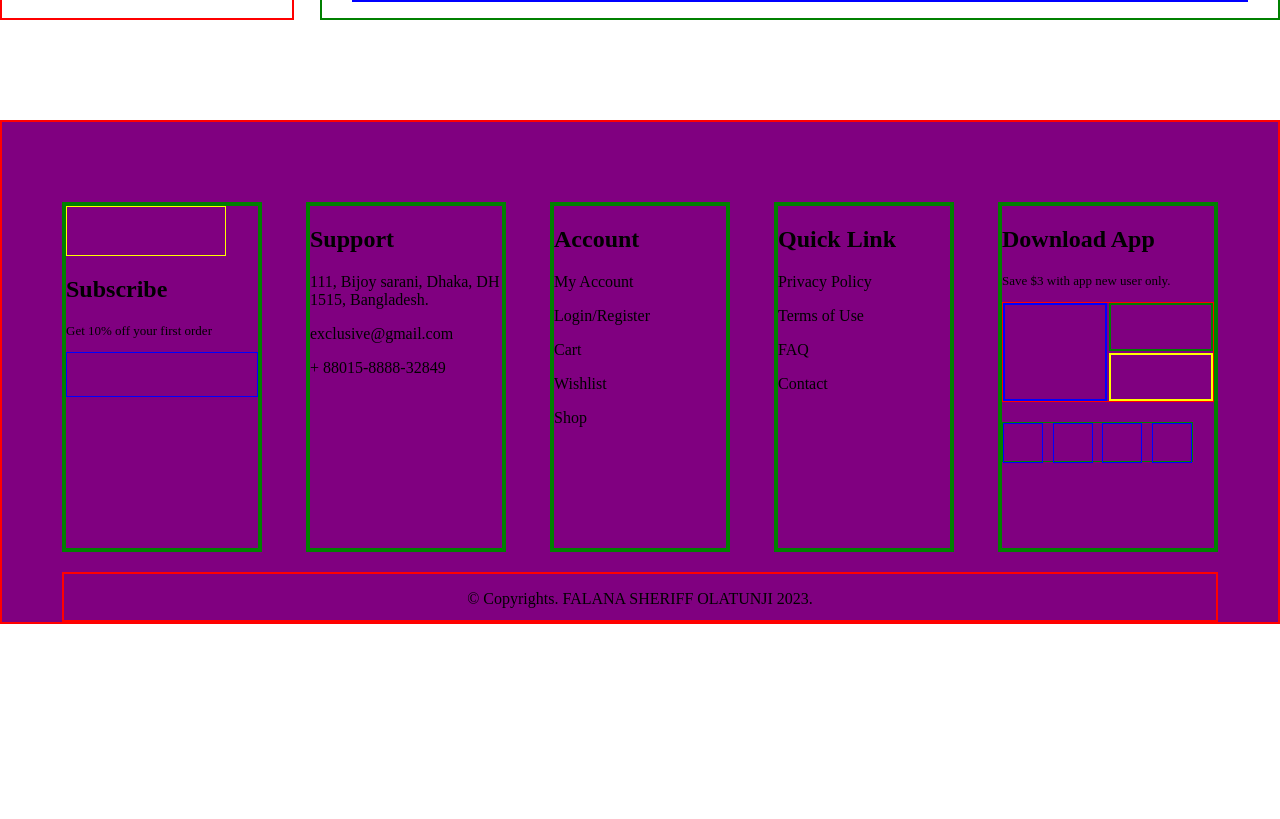
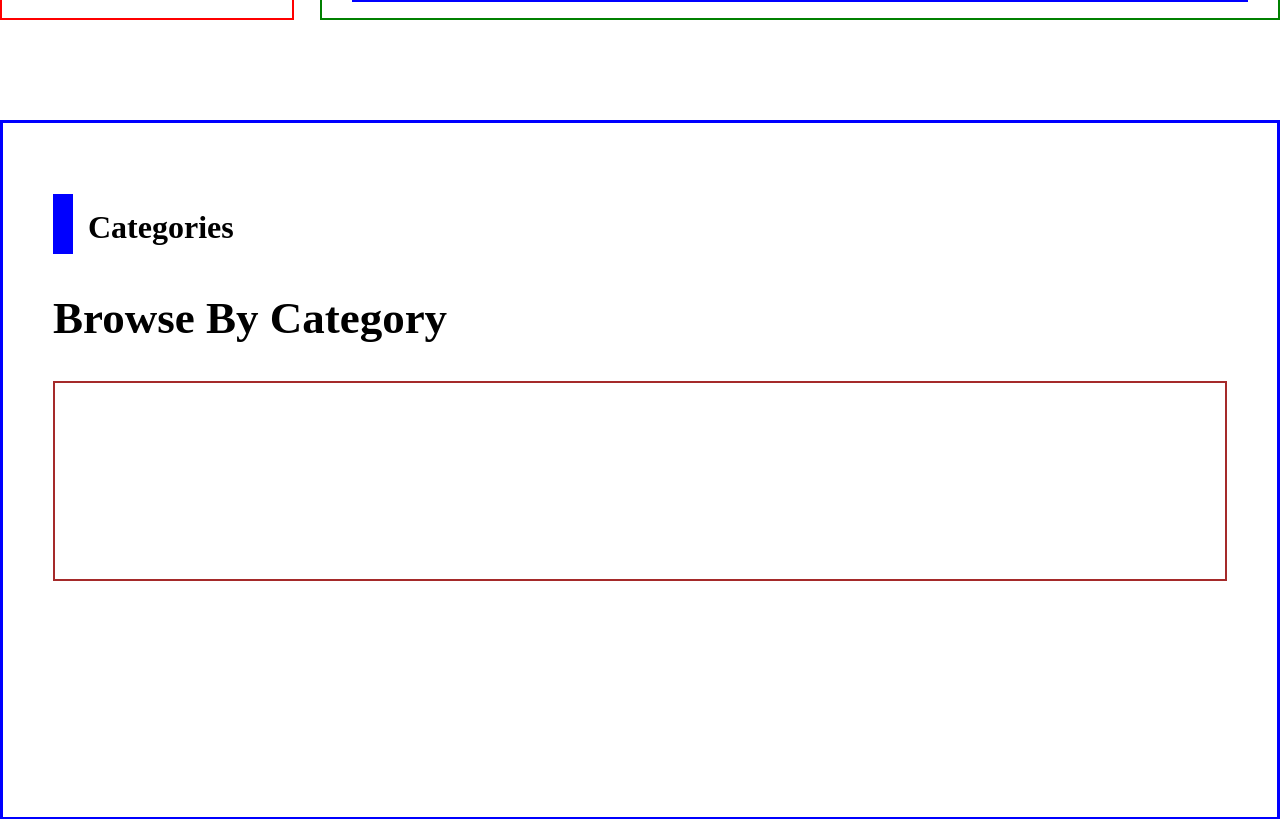
Before and after one commit to olatunji-20/exclusive, a Vue app: page / in a window 1280 px wide. Shown: the part 480-1299 px from the top of the page. Before the commit the page ends 1104 px from the top, so only its background shows below. Built offline with nearby package versions, Linux system fonts and the light colour scheme.

Commit message:
continue

```diff
--- /dev/null
+++ b/src/components/Categories.vue
@@ -0,0 +1,41 @@
+<template>
+  <div>
+    <h1>Categories</h1>
+    <h2>Browse By Category</h2>
+    <div class="content"></div>
+  </div>
+</template>
+
+<script>
+export default {
+    name: "Categories",
+    setup() {
+
+    }
+
+}
+</script>
+
+<style scoped>
+div {
+    border: 3px solid blue;
+    width: 100%;
+    height: 700px;
+    padding: 50px;
+}
+h1 {
+    border-left: 20px solid blue;
+    width: auto;
+    height: 60px;
+    padding: 15px;
+}
+h2 {
+    font-size: 45px;
+}
+.content {
+    border: 2px solid brown;
+    width: 100%;
+    height: 200px;
+    margin: 30px auto;
+}
+</style>
--- a/src/views/HomePage.vue
+++ b/src/views/HomePage.vue
@@ -13,11 +13,13 @@
             <div class="main"></div>
         </aside>
     </section>
+    <Categories />
     <FootBar />
 </template>
 
 <script>
 import NavBar from '../components/NavBar.vue'
+import Categories from '../components/Categories.vue'
 import FootBar from '../components/FootBar.vue'
 export default {
     name: 'HomePage',
@@ -26,6 +28,7 @@ export default {
     },
     components: {
         NavBar,
+        Categories,
         FootBar
     }
 
```
